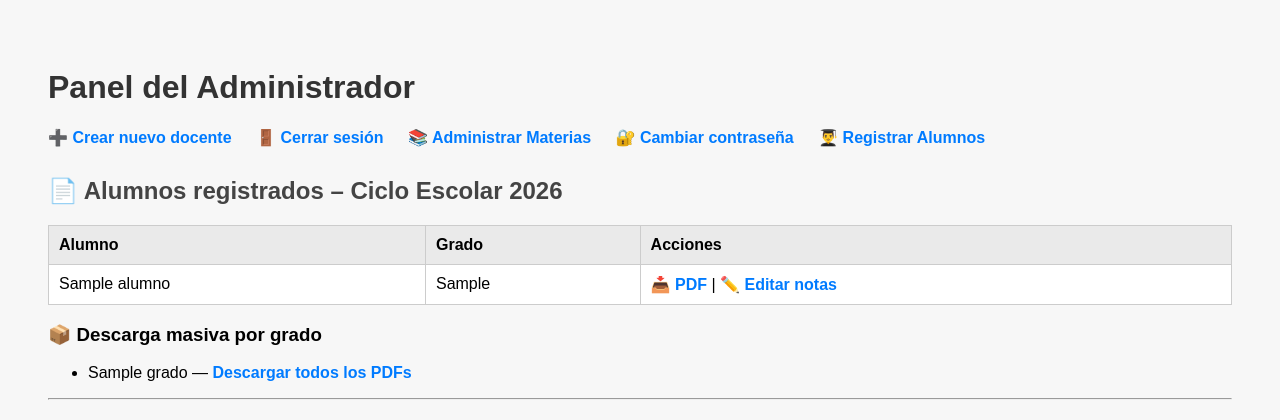
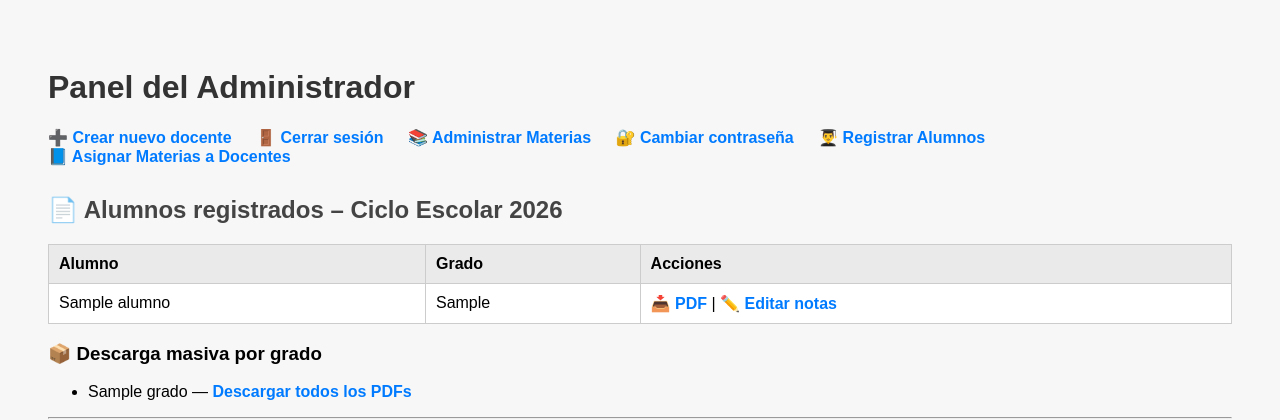
Before and after one commit to liceosantiny54-create/sistema-calificaciones, a Flask app: template templates/admin.html in a window 1280 px wide. Shown: the top 420 px of the page. Run offline with Flask 3, Linux system fonts and the light colour scheme; tables that the repository leaves empty hold one stand-in row (values such as "Sample post"); the template is opened without the code that fills it: values that come from a table or form of the project are taken from there, most other values are stand-ins (such as "Sample title", 1, 10 or a date in 2020); parts of the project's set-up code (start-up, migrations or seed data) failed here and were passed over.

Commit message:
Update admin.html

```diff
--- a/templates/admin.html
+++ b/templates/admin.html
@@ -64,7 +64,7 @@
     <a href="{{ url_for('admin_materias') }}">📚 Administrar Materias</a>
     <a href="{{ url_for('cambiar_password_admin') }}">🔐 Cambiar contraseña</a>
     <a href="{{ url_for('admin_alumnos') }}">👨‍🎓 Registrar Alumnos</a>
-
+    <a href="{{ url_for('admin_asignaciones') }}">📘 Asignar Materias a Docentes</a>
 </div>
 
 <h2>📄 Alumnos registrados – Ciclo Escolar 2026</h2>
```
